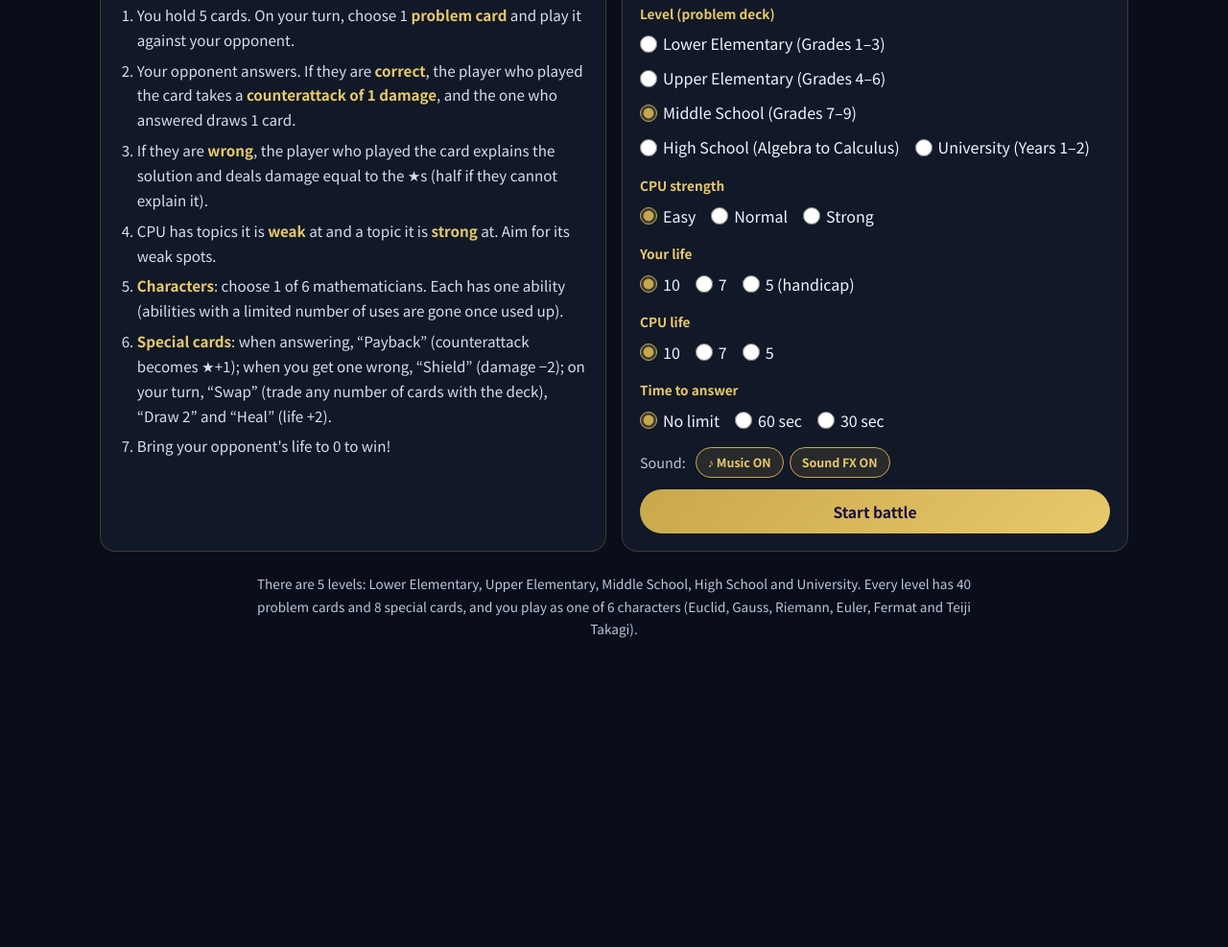
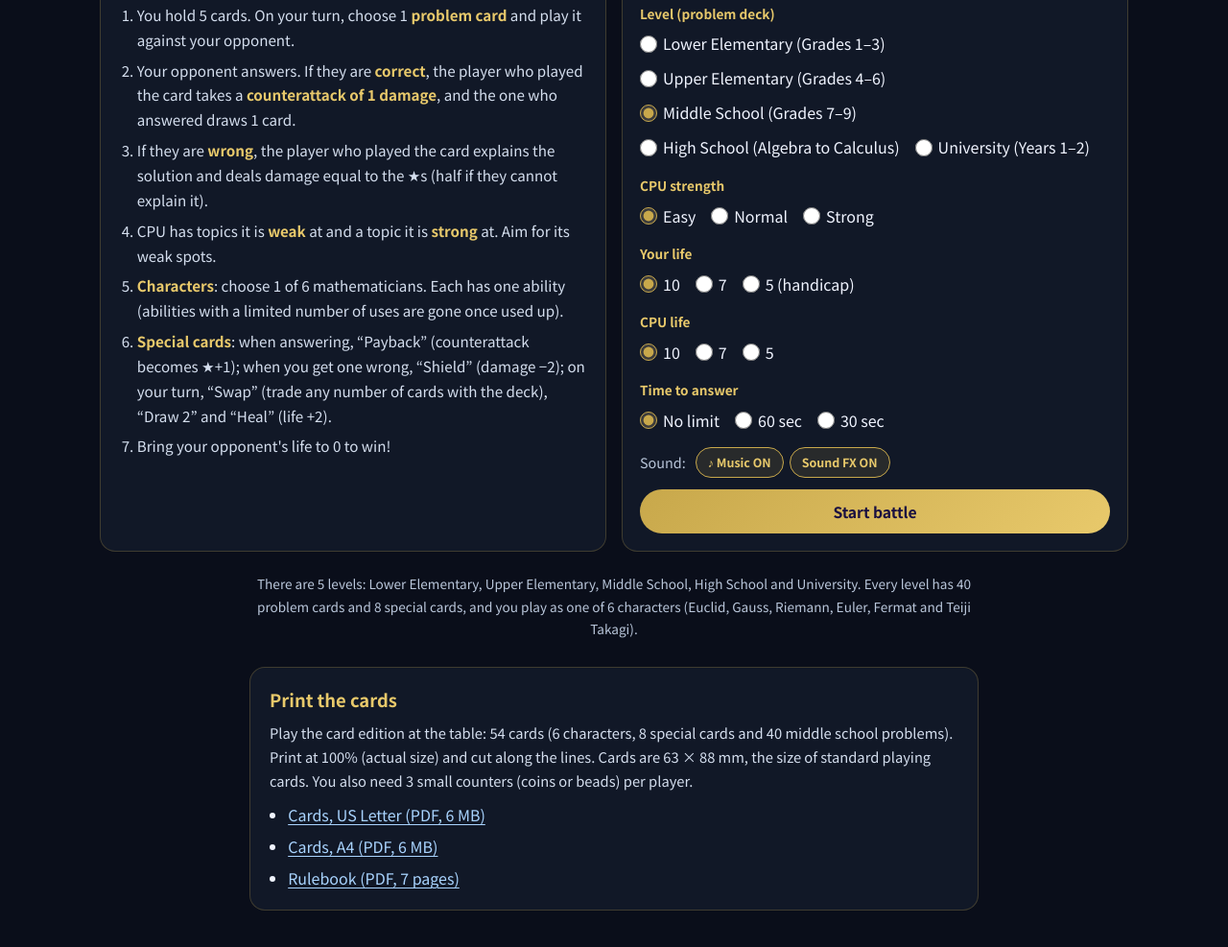
Before and after one commit to Takayuki-Suda/math-site, a plain HTML site: page en/chu/card-battle.html in a window 1280 px wide. Shown: the part 1008-1995 px from the top of the page at 96% size. Before the commit the page ends 1715 px from the top, so only its background shows below. Drawn offline with Linux system fonts and the light colour scheme; a web font is replaced by a local one.

Commit message:
カードバトル英語版：印刷用カード（Letter・A4）とルールブックのPDFを置く
- en/chu/printables/ に家で印刷する版（54枚・63×88mm、切り取り線つき、裏面1ページ）と英語のルールブックを追加
- 英語版カードバトルのページの下に「Print the cards」の欄とダウンロードのリンクを置いた

Co-Authored-By: Claude Opus 5.5 <noreply@anthropic.com>
Claude-Session: https://claude.ai/code/session_01TGtX37ZesF9E1dWMhqy98n

```diff
--- a/en/chu/card-battle.html
+++ b/en/chu/card-battle.html
@@ -181,6 +181,11 @@ legend{font-size:.85rem;font-weight:700;color:var(--gold-lt);margin-bottom:4px;w
 .cb-radio{display:flex;align-items:center;gap:6px;cursor:pointer;min-height:32px;}
 .cb-radio input{accent-color:var(--gold);width:18px;height:18px;}
 .cb-proto{max-width:760px;margin:22px auto 0;font-size:.85rem;color:var(--gray);text-align:center;}
+.cb-print{max-width:760px;margin:28px auto 0;padding:18px 20px;background:var(--bg2);border:1px solid var(--line);border-radius:16px;}
+.cb-print h2{font-size:1.15rem;color:var(--gold-lt);margin-bottom:6px;}
+.cb-print p{font-size:.92rem;color:#d4deee;}
+.cb-print ul{margin:10px 0 0 1.2em;display:flex;flex-direction:column;gap:6px;}
+.cb-print a{color:#a9d4ff;text-underline-offset:3px;}
 
 @media(max-width:760px){
   #cb-app{height:auto;min-height:0;display:flex;flex-direction:column;}
@@ -308,6 +313,15 @@ legend{font-size:.85rem;font-weight:700;color:var(--gold-lt);margin-bottom:4px;w
 <main class="cb-wrap">
   <div id="cb-app" aria-live="polite"></div>
   <p class="cb-proto">There are 5 levels: Lower Elementary, Upper Elementary, Middle School, High School and University. Every level has 40 problem cards and 8 special cards, and you play as one of 6 characters (Euclid, Gauss, Riemann, Euler, Fermat and Teiji Takagi).</p>
+  <section class="cb-print" aria-labelledby="cb-print-h">
+    <h2 id="cb-print-h">Print the cards</h2>
+    <p>Play the card edition at the table: 54 cards (6 characters, 8 special cards and 40 middle school problems). Print at 100% (actual size) and cut along the lines. Cards are 63 &times; 88 mm, the size of standard playing cards. You also need 3 small counters (coins or beads) per player.</p>
+    <ul>
+      <li><a href="/math-site/en/chu/printables/math-card-battle-print-at-home-letter.pdf" download>Cards, US Letter (PDF, 6 MB)</a></li>
+      <li><a href="/math-site/en/chu/printables/math-card-battle-print-at-home-a4.pdf" download>Cards, A4 (PDF, 6 MB)</a></li>
+      <li><a href="/math-site/en/chu/printables/math-card-battle-rulebook.pdf" download>Rulebook (PDF, 7 pages)</a></li>
+    </ul>
+  </section>
 </main>
 <script src="/math-site/en/chu/card-battle-decks.js"></script>
 <script src="/math-site/chu/card-battle-sound.js"></script>
```
